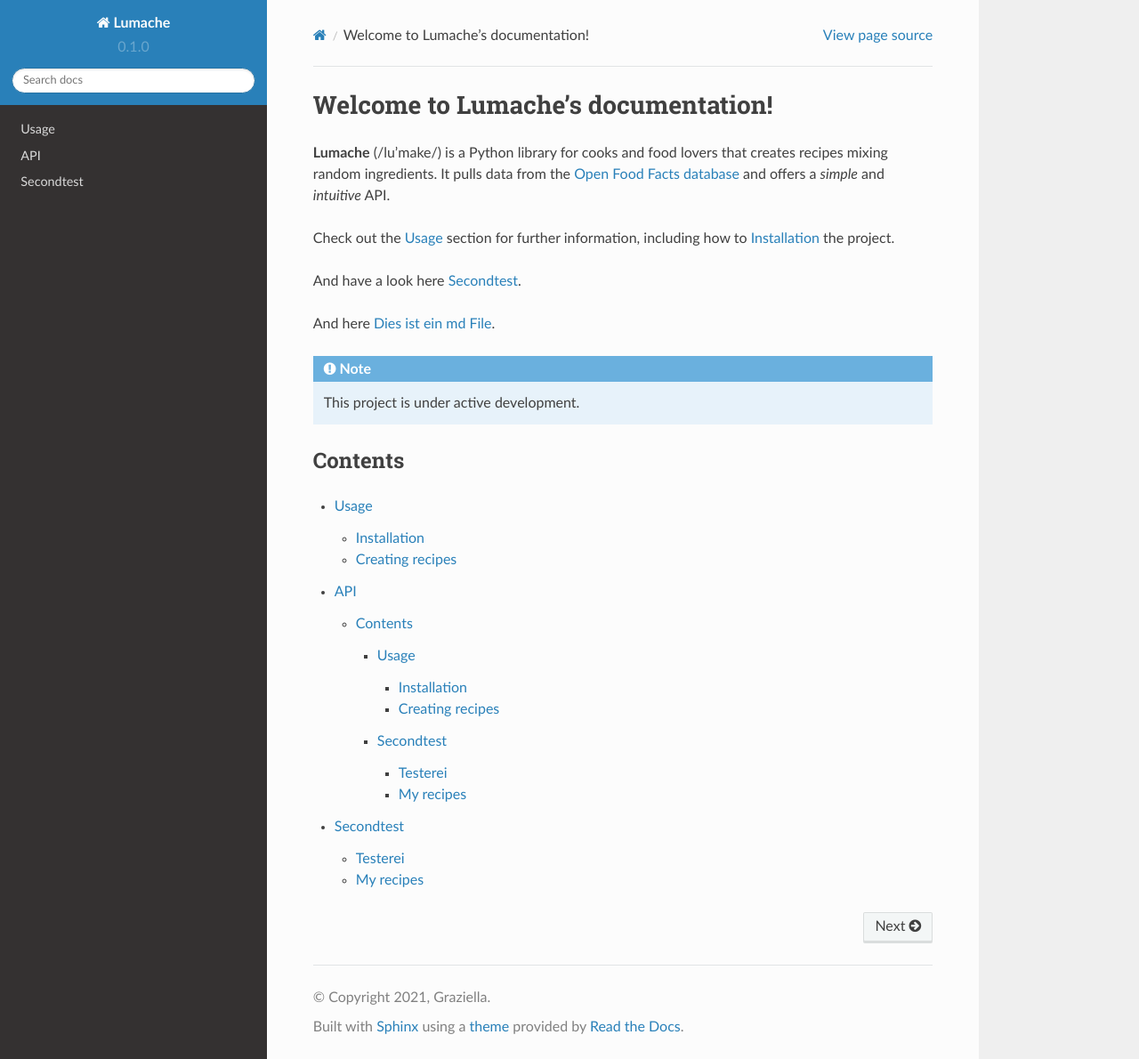
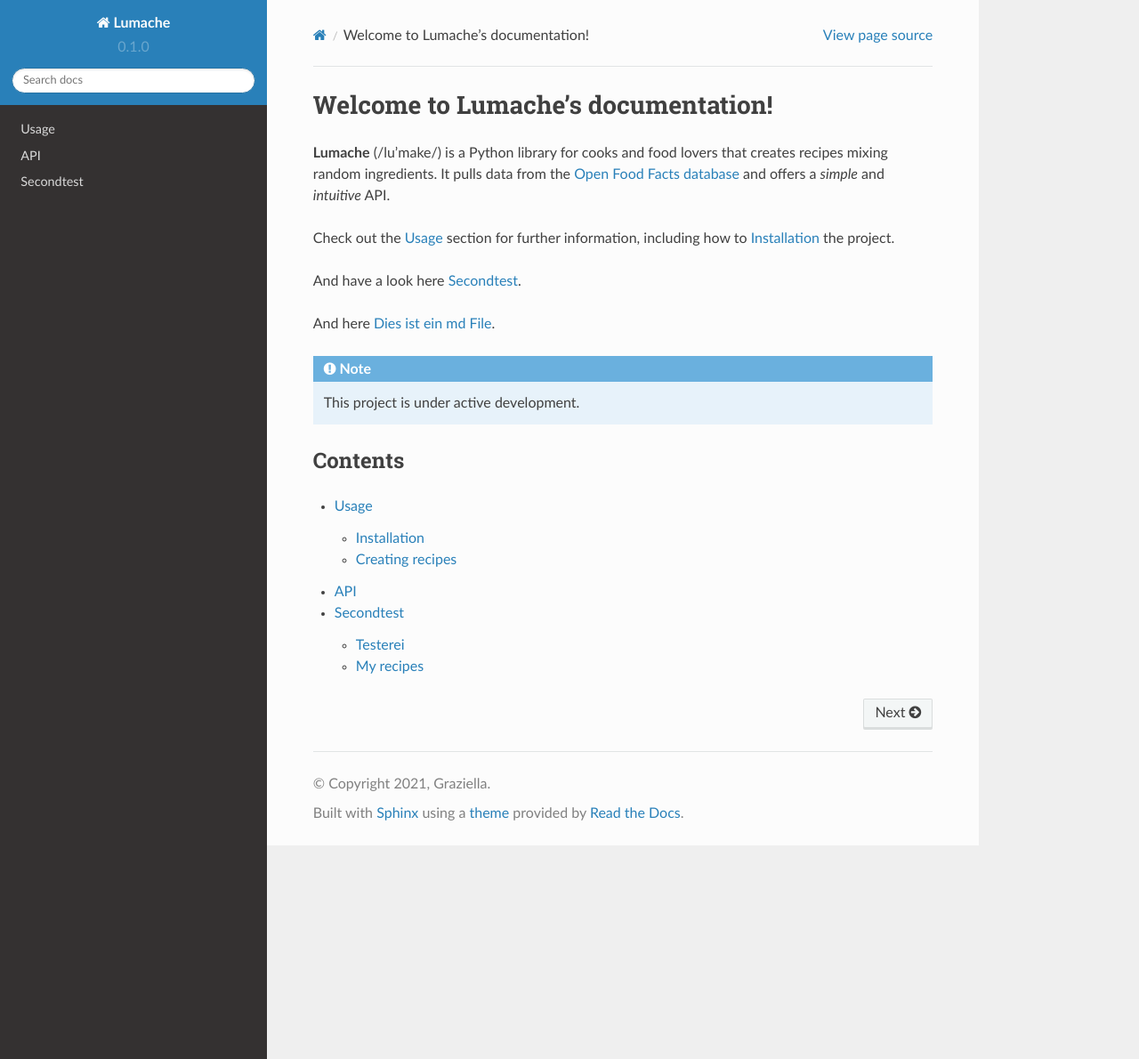
Before and after one commit to peterleimbach/petersrtdtest, a Sphinx documentation site: the page built from docs/source/index.rst, in a window 1280 px wide and 1190 px high. Shown: the whole window at 89% size. Built offline with Sphinx 7.4.7 and the Read the Docs theme 2.0.0, drawn with Linux system fonts in a browser that asks for light colours; pages that are not in the unit, such as notebooks, are missing from menus.

```diff
--- a/docs/source/api.rst
+++ b/docs/source/api.rst
@@ -16,12 +16,3 @@ And here :doc:`peterstest`.
 .. note::
 
    This project is under active development.
-
-Contents
---------
-
-.. toctree::
-
-   usage
-   api
-   secondtest
```
